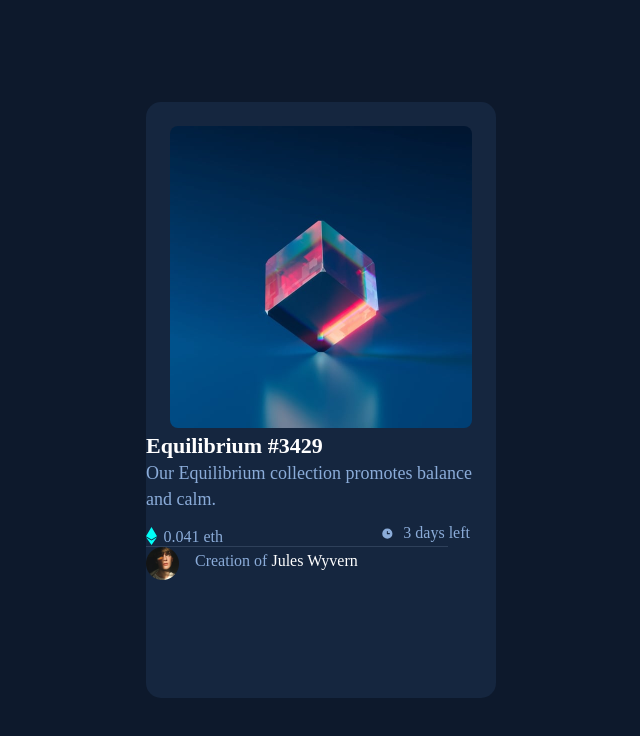
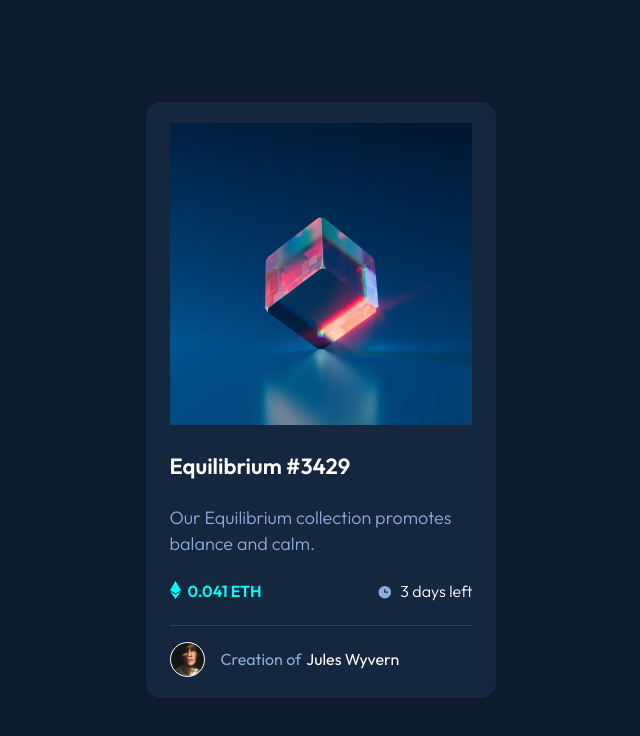
Before and after one commit to annnynn/ntf-card, a plain HTML site: page index.html in a window 1280 px wide. Shown: the top 736 px of the page, without its empty margins (399-1039 px from the left). Drawn offline with Linux system fonts and the light colour scheme.

Commit message:
done dekstop resolution

```diff
--- a/index.html
+++ b/index.html
@@ -10,28 +10,31 @@
 </head>
 
 <body>
-    <div class="card-parent">
-        <div class="card-container">
-            <img class="card-image" src="/images/image-equilibrium.jpg">
+    <div class="main-card">
+        <div class="inner-card">
             <div class="top-section">
+                <img class="card-img" src="/images/image-equilibrium.jpg" width="302px" height="302px">
                 <h1>Equilibrium #3429</h1>
                 <p>Our Equilibrium collection promotes balance and calm.</p>
             </div>
             <div class="middle-section">
-                <img class="etherium-img" src="/images/icon-ethereum.svg" alt="etherium-svg" width="11px" height="18px">
-                <p class="eth-paragraph">0.041 eth</p>
-                <img class="clock-img" src="/images/icon-clock.svg" width="13.33px" height="13.33px">
-                <p class="left-days-paragraph">3 days left</p>
+                <div class="left-icon">
+                    <img src="/images/icon-ethereum.svg" alt="etherium-svg" width="11px" height="18px">
+                    <p>0.041 eth</p>
+                </div>
+                <div class="right-icon">
+                    <img class="icon" src="/images/icon-clock.svg" width="16px" height="16px">
+                    <p>3 days left</p>
+                </div>
             </div>
             <div class="line">
             </div>
             <div class="bottom-section">
-                <img class="image-avatar" src="/images/image-avatar.png" width="33px" height="33px">
-                <p class="creation-author-p">Creation of <span>Jules Wyvern</span></p>
-
+                <div class="avatar-container">
+                </div>
+                <p>Creation of <span>Jules Wyvern</span></p>
             </div>
         </div>
-    </div>
 </body>
 
 </html>
--- a/style.css
+++ b/style.css
@@ -1,51 +1,40 @@
+@import url('https://fonts.googleapis.com/css2?family=Outfit:wght@300;400;600&display=swap');
 * {
     margin: 0;
     padding: 0;
 }
 
 body {
+    display: flex;
+    justify-content: center;
+    align-items: center;
     width: 1440px;
     height: 100vh;
+    font-family: "Outfit";
     background-color: #0D192C;
-    color: #ffff;
-}
-
-h1 {
-    font-size: 22px;
-    font-weight: 600;
-    line-height: 27.72px;
     color: #FFFFFF;
 }
 
-.card-parent {
+.main-card {
     display: flex;
     justify-content: center;
     align-items: center;
-    height: 100vh;
-}
-
-.card-container {
     width: 350px;
     height: 596px;
     border-radius: 15px;
     background: #15263F;
 }
 
-.card-container div {
-    /* margin-left: 24px;
-    margin-right: 24px;
-    margin-top: 24px; */
-    margin: 0;
-    padding: 0;
+.inner-card {
+    max-width: 303px;
 }
 
-.card-image {
+.top-section h1 {
+    margin-top: 24px;
+    font-size: 22px;
     width: 302px;
-    height: 302px;
-    border-radius: 8px;
-    margin-left: 24px;
-    margin-right: 24px;
-    margin-top: 24px;
+    line-height: 27.72px;
+    font-weight: 600;
 }
 
 .top-section p {
@@ -54,59 +43,73 @@ h1 {
     font-weight: 300;
     line-height: 26px;
     width: 320px;
-    width: 100%;
+    margin-top: 24px;
 }
 
 .middle-section {
     display: flex;
+    justify-content: space-between;
+    margin-top: 24px;
 }
 
-.etherium-img {
-    margin-top: 15px;
-    margin-right: 6.48px;
-}
-
-.clock-img {
-    margin-top: 15px;
-    margin-right: 9.03px;
-}
-
-.eth-paragraph {
-    width: 304px;
-    margin-top: 16px;
-    color: #8BACD9;
-}
-
-.left-days-paragraph {
-    font-size: 16px;
-    color: #8BACD9;
-    line-height: 20.16px;
-    font-weight: 400;
-    font-family: "outfit";
-    margin-right: 26px;
-    white-space: nowrap;
-    margin-top: 11px;
-}
-
-.bottom-section {
+.middle-section .left-icon,
+.right-icon {
     display: flex;
 }
 
+.left-icon {
+    font-weight: 600;
+    color: #00FFF8;
+    text-transform: uppercase;
+}
+
+.left-icon p {
+    padding-left: 7px;
+}
+
+.right-icon {
+    font-weight: 300;
+}
+
+.right-icon img {
+    padding-right: 7px;
+    padding-top: 3.1px;
+}
+
 .line {
+    margin-top: 24px;
     width: 302px;
     height: 1px;
     background: #2E405A;
-    ;
 }
 
-.creation-author-p {
-    margin-left: 16px;
-    margin-top: 5px;
-    color: #8BACD9;
+.avatar-container {
+    margin-top: 16px;
+    width: 33px;
+    height: 33px;
+    background: url(/images/image-avatar.png);
+    background-repeat: no-repeat;
+    background-size: contain;
+    border-radius: 50%;
+    border: 1px solid #FFFFFF;
 }
 
 .bottom-section,
-p,
-span {
-    color: #FFFFFF;
+.avatar-container,
+p {
+    display: flex;
+    align-items: center;
 }
+
+.bottom-section p {
+    font-weight: 400;
+    color: #8BACD9;
+    padding-left: 16px;
+    padding-top: 16px;
+}
+
+.bottom-section span {
+    font-weight: 400;
+    color: white;
+    padding-left: 5px;
+}
```
